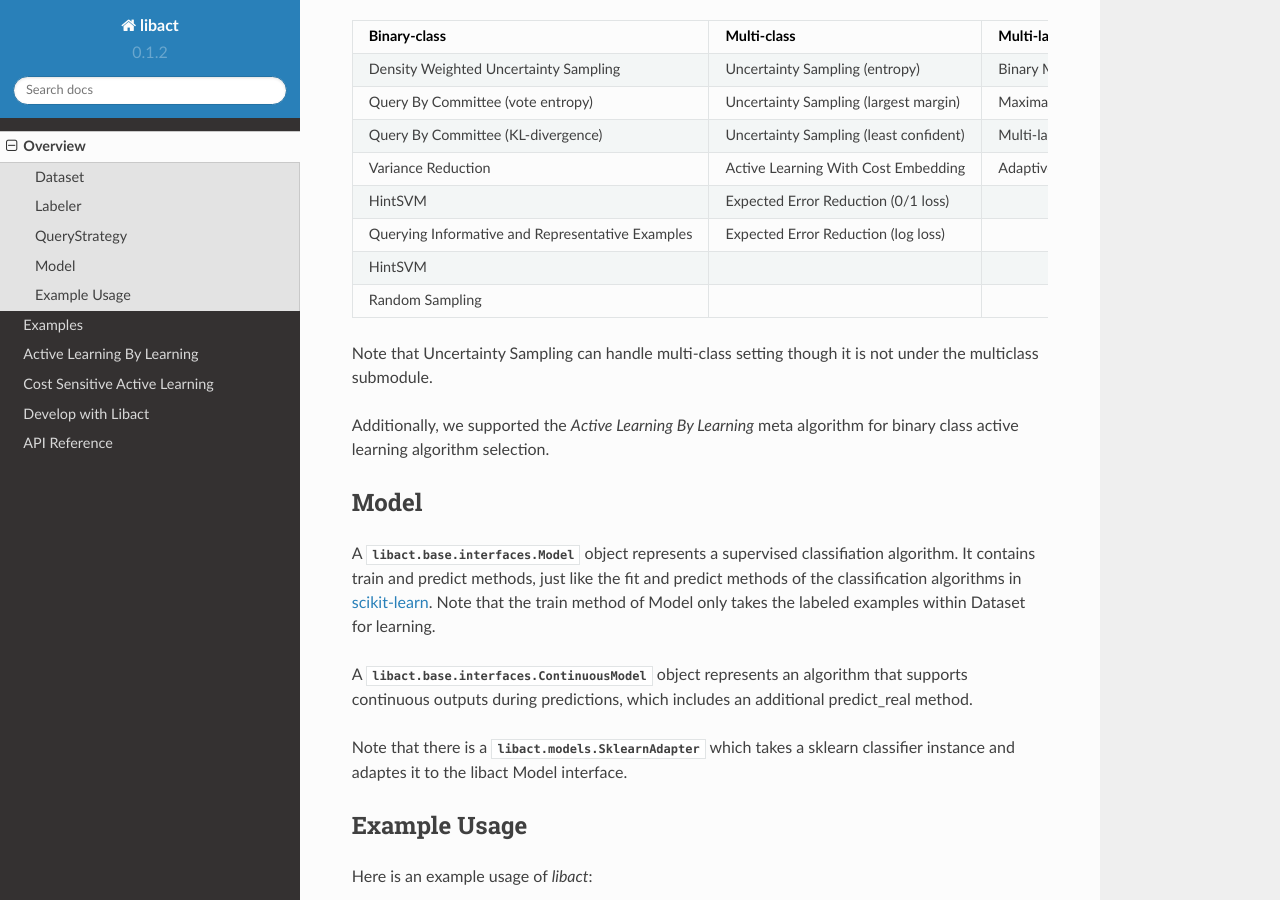
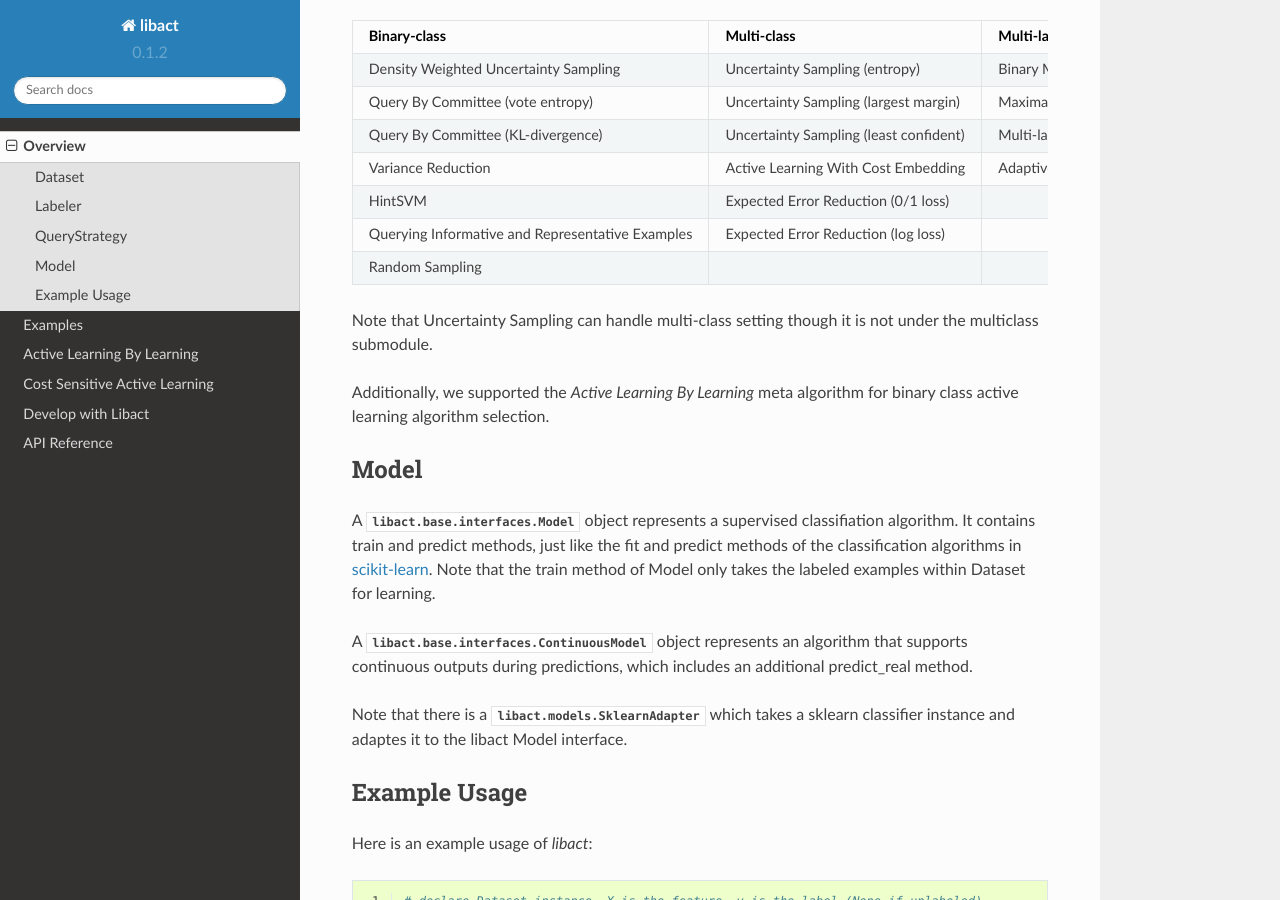
Before and after one commit to ntucllab/libact, a Sphinx documentation site: the page built from docs/overview.rst, in a window 1280 px wide and 900 px high, scrolled down 1175 px. Built offline with Sphinx 7.4.7 and the Read the Docs theme 2.0.0, drawn with Linux system fonts in a browser that asks for light colours.

Commit message:
FIX overview typo

```diff
--- a/docs/overview.rst
+++ b/docs/overview.rst
@@ -51,8 +51,6 @@ Currently supported algorithms includes the following:
 +--------------------------------------------------+---------------------------------------+---------------------------------------------------+
 | Querying Informative and Representative Examples | Expected Error Reduction (log loss)   |                                                   |
 +--------------------------------------------------+---------------------------------------+---------------------------------------------------+
-| HintSVM                                          |                                       |                                                   |
-+--------------------------------------------------+---------------------------------------+---------------------------------------------------+
 | Random Sampling                                  |                                       |                                                   |
 +--------------------------------------------------+---------------------------------------+---------------------------------------------------+
 
```
